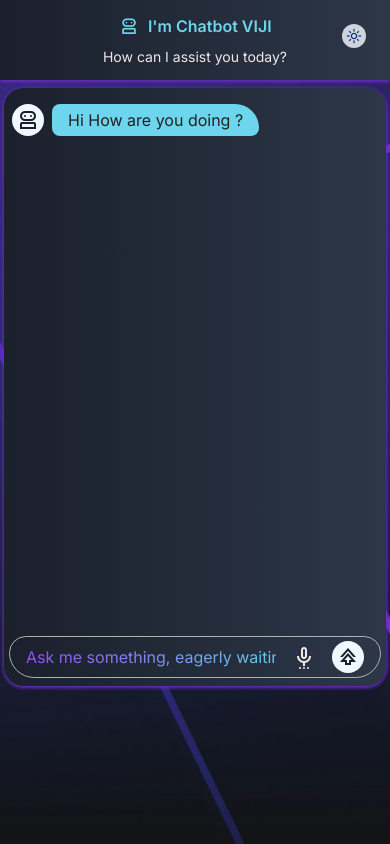
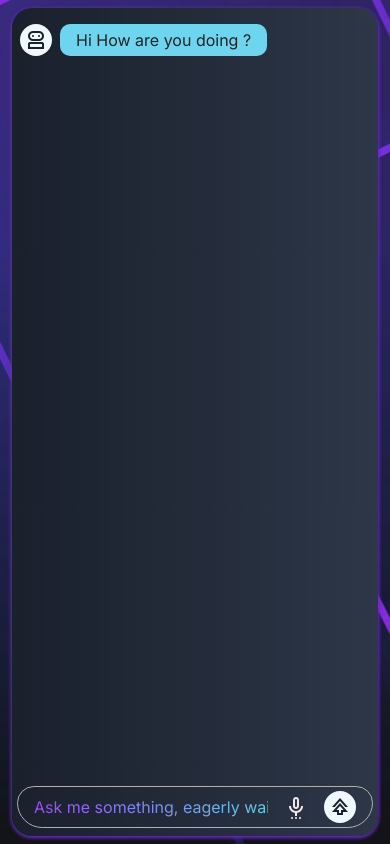
Before and after one commit to evo-vijay/mini-chat-viji, a React (Vite) app: page / in a window 390 px wide. Built offline with nearby package versions, Linux system fonts and the light colour scheme; a small style sheet from the web is missing.

Commit message:
UI update

```diff
--- a/package.json
+++ b/package.json
@@ -10,7 +10,7 @@
     "preview": "vite preview"
   },
   "dependencies": {
-    "@google/genai": "^1.20.0",
+    "@google/genai": "^1.21.0",
     "bootstrap": "^5.3.7",
     "react": "^19.1.1",
     "react-dom": "^19.1.1"
--- a/src/App.jsx
+++ b/src/App.jsx
@@ -3,6 +3,7 @@ import { useEffect, useRef, useState } from "react";
 
 // Google Gemini AI Package import
 import { GoogleGenAI } from "@google/genai";
+
 
 import ChatContent from "./components/chat-content";
 import ChatInput from "./components/chat-input";
@@ -13,7 +14,7 @@ const CHAT_HISTORY = [
   {
     role: "bot",
     text: "Hi How are you doing ?"
-  }
+  },
 ];
 
 
@@ -75,9 +76,7 @@ function App() {
           },
         }
       });
-      let data = response.text.replace(/\*+/g, "");;
-
-      console.log(response);
+      let data = response.text.replace(/\*+/g, "");
 
       setChatHistory(
         [
@@ -109,11 +108,14 @@ function App() {
   }
 
   return (
-    <div className="container-fluid min-vh-100 d-flex flex-column">
-      <Header />
-      <div className="row pb-2 flex-fill main-window">
-        <div className="col-12 col-sm-10 col-lg-8 mx-auto h-80per  px-1 px-sm-auto">
-          <div className="chat-window h-100">
+    <div className="container-fluid">
+      <div className="row vh-100 ">
+        <div className="col-sm-1 col-lg-3 px-0 d-none d-sm-block">
+          <Header />
+        </div>
+
+        <div className="col-sm-11 col-lg-9 py-2 h-100">
+          <div className="chat-window">
             <ChatContent chatHistory={chatHistory} />
             <ChatInput handlePromptSubmit={_handlePromptSubmit} />
             <audio ref={audioRef} src="/message-sound.mp3" preload="auto" />
--- a/src/components/chat-content.jsx
+++ b/src/components/chat-content.jsx
@@ -24,14 +24,14 @@ function ChatContent({ chatHistory }) {
                 {
                     chatHistory.map((item, index) => (
                         item.role === "bot" ?
-                            <div className="chat-text-wrapper d-flex gap-2 align-items-center bot-text" key={index}>
+                            <div className="chat-text-wrapper d-flex align-items-start gap-2  bot-text" key={index}>
                                 <span className="material-symbols-outlined chat-bot p-1">
                                     robot_2
                                 </span>
                                 <p className="chat-text">{item.text}</p>
                             </div>
                             :
-                            <div className="chat-text-wrapper d-flex gap-2 align-items-center user-text ms-auto" key={index}>
+                            <div className="chat-text-wrapper d-flex align-items-start gap-2  user-text ms-auto" key={index}>
                                 <p className="chat-text">{item.text}</p>
                                 <span className="material-symbols-outlined user-bot p-1">
                                     nest_wake_on_approach
--- a/src/components/header.jsx
+++ b/src/components/header.jsx
@@ -16,20 +16,24 @@ export default function Header() {
 
 
     return (
-        <header className="header row mb-2">
-            <div className="col-12">
+        <header className="header h-100">
+            <div className="wrapper shadow p-2 rounded-4">
+
                 <h1 className="heading d-flex gap-2 justify-content-center align-items-center">
                     <span className="material-symbols-outlined fs-sm-2 fs-4">
                         robot_2
                     </span>
-                    I'm Chatbot VIJI
+                    <span className="d-none d-lg-block">
+                        I'm Chatbot Kutty
+
+                    </span>
                 </h1>
-                <p className="mb-0">How can I assist you today?</p>
+                <p className="mb-0 d-none d-lg-block">The Kutty Chatbot is here to help you</p>
+            </div>
 
-                <span class="dark-mode material-symbols-outlined position-fixed top-0 end-0 m-4 cursor-pointer p-1 bg-dark-subtle" onClick={_handleDarkMode}>
-                    {darkMode ? "dark_mode" : "light_mode"}
-                </span>
-            </div>
+            <span className="dark-mode material-symbols-outlined position-fixed top-0 end-0 m-4 cursor-pointer p-1 bg-dark-subtle" onClick={_handleDarkMode}>
+                {darkMode ? "dark_mode" : "light_mode"}
+            </span>
         </header>
     );
 }
--- a/src/style.css
+++ b/src/style.css
@@ -15,8 +15,6 @@ body {
     width: 100vw;
     height: 100vh;
     height: 100dvh;
-    height: 100svh;
-    height: 100lvh;
     /* overflow: hidden; */
 }
 
@@ -45,12 +43,8 @@ body {
     color: #fff;
     padding: 1rem;
     text-align: center;
-    box-shadow: 0 1px 4px 0px #802ede, 0 1px 4px 0px #302977;
+    box-shadow: 4px 0px 4px 0px #802ede, 1px 0px 4px 0px #302977;
     height: 104px;
-}
-
-.main-window {
-height: calc(100dvh - 112px);
 }
 
 .header p {
@@ -135,6 +129,7 @@ height: calc(100dvh - 112px);
 
 .heading {
     font-weight: 600;
+    font-size: 24px;
     background: linear-gradient(90deg, var(--main-text-color-1) 0%, var(--main-text-color-1) 100%);
     -webkit-background-clip: text;
     -webkit-text-fill-color: transparent;
@@ -152,13 +147,11 @@ height: calc(100dvh - 112px);
 }
 
 .bot-text p {
-    padding: 4px 16px 4px 16px;
-    border-top-right-radius: 30px;
+    padding: 4px 16px;
 }
 
 .user-text p {
-    padding: 4px 8px 4px 32px;
-    border-top-left-radius: 30px;
+    padding: 4px 16px;
 }
 
 .chat-content {
@@ -237,10 +230,6 @@ height: calc(100dvh - 112px);
         height: 80px;
     }
 
-    .main-window {
-        height: calc(100dvh - 88px);
-    }
-
    .header h1 {
         font-size: 16px;
    }
@@ -257,4 +246,8 @@ height: calc(100dvh - 112px);
         height: 80% !important;
     }
 
+    .chat-text-wrapper {
+        max-width: 90%;
+    }
+
 }
```
Also changed, not shown: 2 other files (tests, documents, lock files or other folders).
